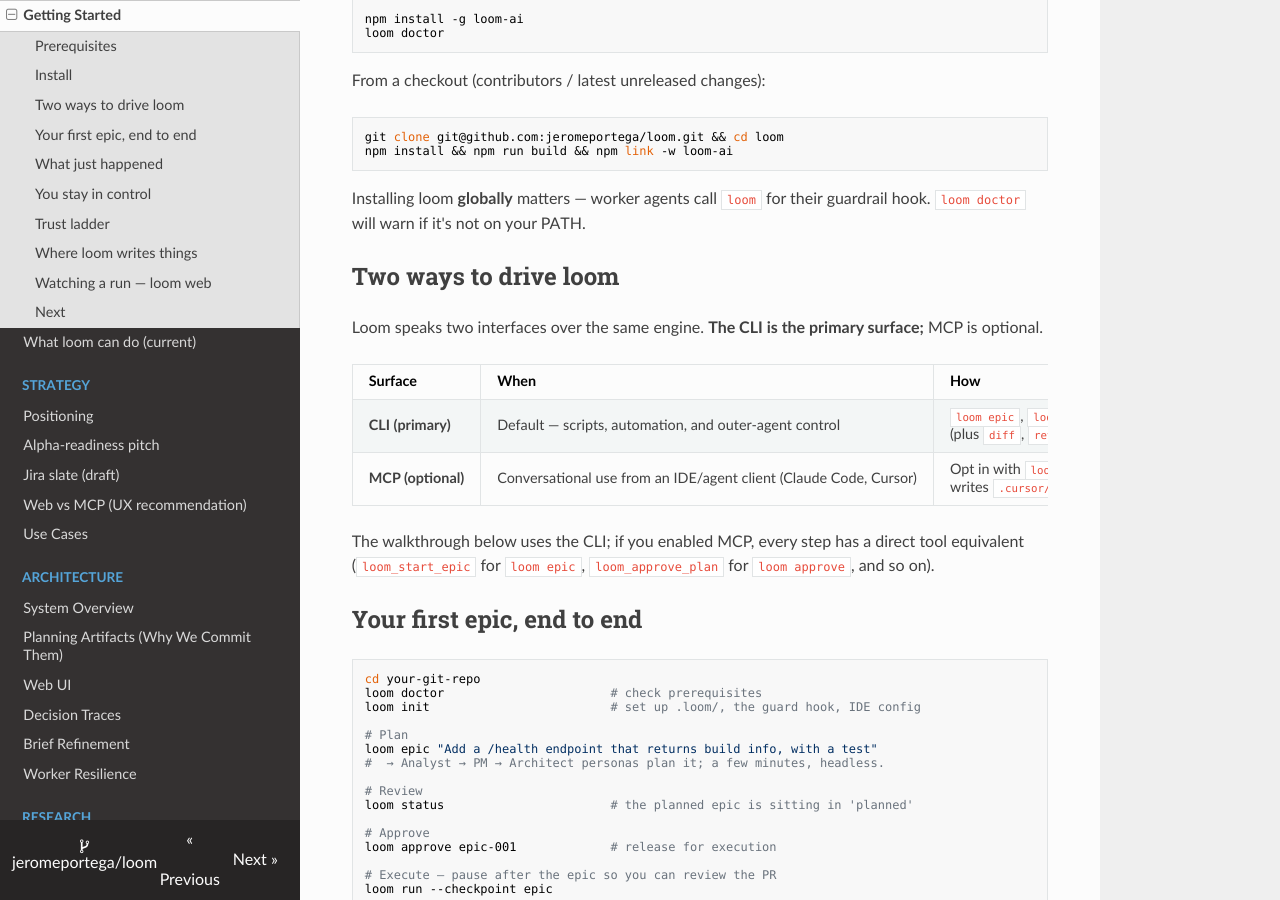
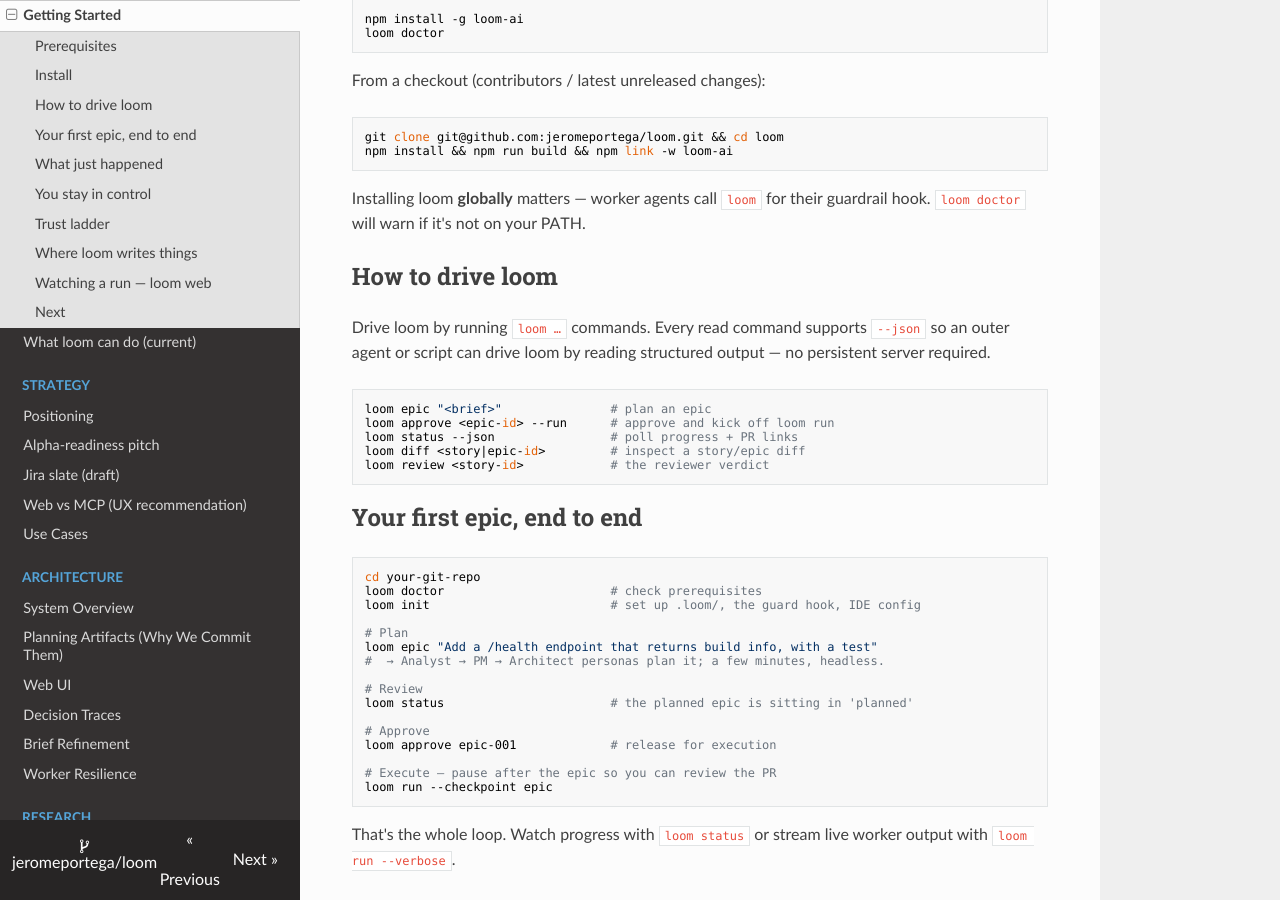
Before and after one commit to jeromeportega/loom, an MkDocs documentation site: the page built from docs/getting-started/index.md, in a window 1280 px wide and 900 px high, scrolled down 808 px. Built offline with MkDocs 1.6.1, drawn with Linux system fonts in a browser that asks for light colours; nearby versions of some CDN libraries; some of the changed text lies outside the part shown.

Commit message:
feat(epic-003): scrub MCP-surface docs and reframe as CLI=usability, web=observability (story-003-005)
Remove all loom-MCP-server positioning from docs/capabilities.md, CLAUDE.md,
README.md, docs/index.md, and docs/getting-started/index.md. The seven
forbidden strings (loom-mcp, loom serve, loom init --mcp, mcp__loom,
first-class, primary surface, two interfaces over the same engine) now return
zero hits in these files. Worker-provisioning references (loom mcp add/list,
policy.mcp.registry, cursor-mcp-strictness.md) are preserved.

Adds docsScrub.test.ts with 15 assertions: forbidden-string absence per file,
retained provisioning content, and CLI=usability/web=observability reframing.

Co-Authored-By: Claude Sonnet 4.6 <noreply@anthropic.com>

````diff
--- a/docs/getting-started/index.md
+++ b/docs/getting-started/index.md
@@ -40,19 +40,19 @@ npm install && npm run build && npm link -w loom-ai
 Installing loom **globally** matters — worker agents call `loom` for their
 guardrail hook. `loom doctor` will warn if it's not on your PATH.
 
-## Two ways to drive loom
+## How to drive loom
 
-Loom speaks two interfaces over the same engine. **The CLI is the primary
-surface;** MCP is optional.
+Drive loom by running `loom …` commands. Every read command supports `--json`
+so an outer agent or script can drive loom by reading structured output — no
+persistent server required.
 
-| Surface | When | How |
-|---|---|---|
-| **CLI (primary)** | Default — scripts, automation, and outer-agent control | `loom epic`, `loom approve`, `loom run`, `loom status` (plus `diff`, `review`, `artifacts`, `traces`, `audit`, `autonomy`). Every read command supports `--json`. |
-| **MCP (optional)** | Conversational use from an IDE/agent client (Claude Code, Cursor) | Opt in with `loom init --mcp` (writes `.mcp.json`; `--cursor` writes `.cursor/mcp.json`). Then ask your client to call `loom_start_epic`, `loom_approve_plan`, `loom_get_status`, etc. |
-
-The walkthrough below uses the CLI; if you enabled MCP, every step has a
-direct tool equivalent (`loom_start_epic` for `loom epic`,
-`loom_approve_plan` for `loom approve`, and so on).
+```bash
+loom epic "<brief>"               # plan an epic
+loom approve <epic-id> --run      # approve and kick off loom run
+loom status --json                # poll progress + PR links
+loom diff <story|epic-id>         # inspect a story/epic diff
+loom review <story-id>            # the reviewer verdict
+```
 
 ## Your first epic, end to end
 
@@ -126,7 +126,7 @@ Tighten or loosen as you learn to trust the system:
 | `.loom/planning/<run>/` | In-progress planning artifacts | No (working dir) |
 | `.loom_outputs/<epic>/` | Delivered planning record (brief / PRD / architecture / epic.yaml) | **Yes** — committed on the epic branch |
 | `.claude/settings.json` | Guard hook config | Per-machine; regenerable via `loom init` |
-| `.mcp.json`, `.cursor/mcp.json` | MCP server config | Per-machine; regenerable |
+| `.cursor/mcp.json` | Cursor worker MCP provisioning config | Per-machine; regenerable |
 
 `loom init` writes a managed `.gitignore` block that handles this — don't
 hand-edit inside the markers.
````
Also changed, not shown: CLAUDE.md (+2 -4 lines), README.md (+14 -22 lines), docs/capabilities.md (+4 -6 lines), docs/index.md (+5 -6 lines), 1 other file.
